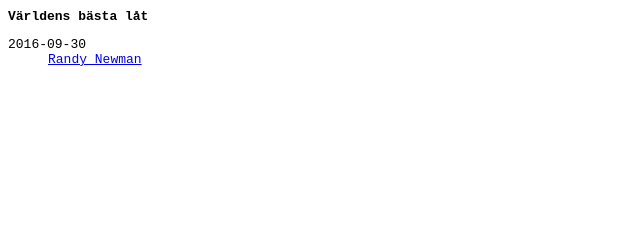
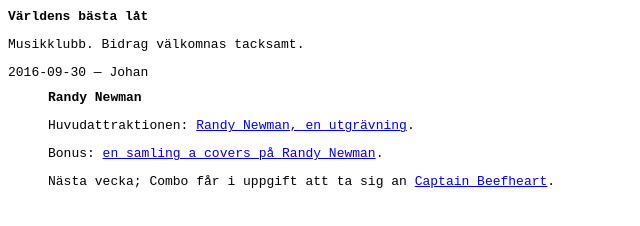
Before and after one commit to johanmagnusson/varldensbastalatpunktse, a plain HTML site: page index.html in a window 1280 px wide. Shown: the whole page, without its empty margins (0-640 px from the left). Drawn offline with Linux system fonts and the light colour scheme.

Commit message:
Updated with more information about the initial entry.

```diff
--- a/index.html
+++ b/index.html
@@ -9,10 +9,21 @@
   </head>
   <body>
     <h1>Världens bästa låt</h1>
+    <p>
+      Musikklubb. Bidrag välkomnas tacksamt.
+    </p>
     <dl>
-      <dt>2016-09-30</dt>
+      <dt>2016-09-30 &mdash; Johan</dt>
       <dd>
-        <a href="https://open.spotify.com/user/expeditionen/playlist/18bsulv32iWGuE8xl2BCty">Randy Newman</a>
+        <h2>Randy Newman</h2>
+        <p>
+          Huvudattraktionen: <a href="https://open.spotify.com/user/expeditionen/playlist/18bsulv32iWGuE8xl2BCty">Randy Newman, en utgrävning</a>.
+        </p>
+        <p>
+          Bonus: <a href="https://open.spotify.com/user/expeditionen/playlist/0M4dayZQTP07tl0W50h0s6">en samling a covers på Randy Newman</a>.
+        <p>
+          Nästa vecka; Combo får i uppgift att ta sig an <a href="http://www.allmusic.com/artist/captain-beefheart-mn0000988638">Captain Beefheart<a>.
+        </p>
       </dd>
     </dt>
   </body>
```
